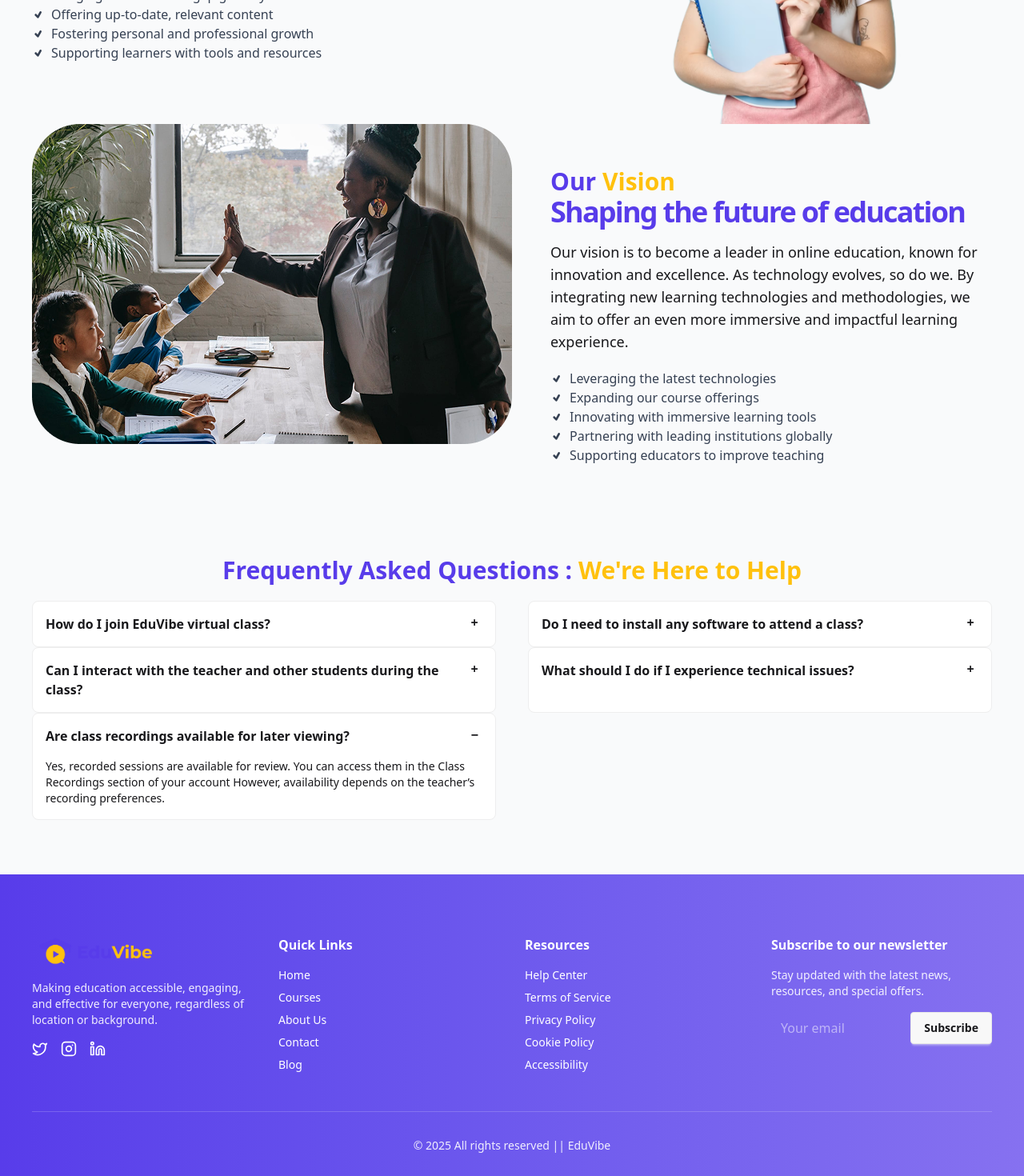
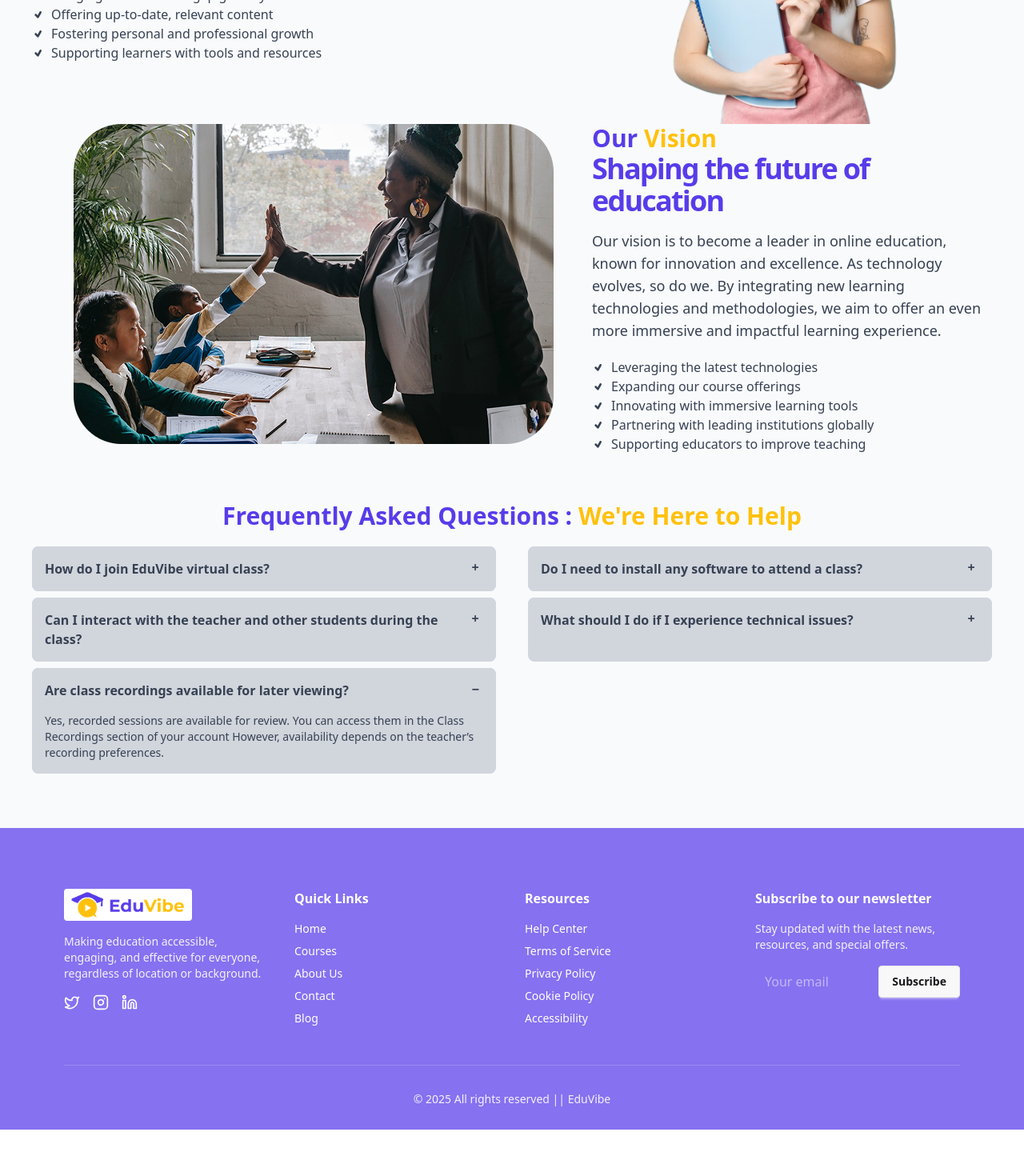
Before and after one commit to bornilshopno/eduvibe-react, a React (Vite) app: page /about in a window 1280 px wide. Shown: the part 1139-2609 px from the top of the page at 80% size. After the commit the page ends 2551 px from the top, so only its background shows below. Built offline with nearby package versions, Linux system fonts and the light colour scheme; no server answers.

Commit message:
some CSS fixed of About Us Page

```diff
--- a/src/pages/about/Faq.jsx
+++ b/src/pages/about/Faq.jsx
@@ -10,7 +10,7 @@ const Faq = () => {
                 titleSecond=" We're Here to Help"
                 description=""
             />
-            <div className='grid lg:grid-cols-2 gap-x-10 '>
+            <div className='grid lg:grid-cols-2 gap-x-10 gap-y-2'>
               <FaqQuestion
               question="How do I join EduVibe virtual class?"
               answer=" To join a virtual class, log in to your account, navigate to the My Classes section, and click on the class link at the scheduled time. Ensure you have a stable internet connection and a compatible browser for the best experience."
--- a/src/pages/about/OurJourney.jsx
+++ b/src/pages/about/OurJourney.jsx
@@ -50,7 +50,7 @@ const OurJourney = () => {
             {/* vision  */}
             <div className='flex flex-col lg:flex-row-reverse gap-12'>
                 {/* Text Section */}
-                <div className="flex flex-col justify-center lg:w-1/2">
+                <div className="flex flex-col justify-center lg:w-5/12">
                     <h1 className="md:text-3xl text-xl text-primary-600  font-bold">
                         Our <span className="text-secondary-600">Vision</span>
                     </h1>
@@ -58,7 +58,7 @@ const OurJourney = () => {
                         Shaping the future of education
 
                     </h2>
-                    <p className="mt-4 text-lg text-muted-foreground">Our vision is to become a leader in online education, known for innovation and excellence. As technology evolves, so do we. By integrating new learning technologies and methodologies, we aim to offer an even more immersive and impactful learning experience.</p>
+                    <p className="mt-4 text-lg text-gray-700">Our vision is to become a leader in online education, known for innovation and excellence. As technology evolves, so do we. By integrating new learning technologies and methodologies, we aim to offer an even more immersive and impactful learning experience.</p>
                     <div className='py-5'>
                         <FeatureText text="Leveraging the latest technologies"></FeatureText>
                         <FeatureText text="Expanding our course offerings"></FeatureText>
@@ -79,7 +79,7 @@ const OurJourney = () => {
                         className="rounded-lg object-cover w-full h-full"
                     /> */}
 
-                    <div className='w-[600px] h-[500px]'>
+                    <div className='text-left items-center'>
                         <img src={photo4} alt="vision" className="object-cover w-full h-auto rounded-lg" />
                     </div>
                 </div>
--- a/src/shared components/FaqQuestion.jsx
+++ b/src/shared components/FaqQuestion.jsx
@@ -2,10 +2,10 @@ import React from 'react';
 
 const FaqQuestion = ({question, answer}) => {
     return (
-        <div className="collapse collapse-plus bg-base-100 border border-base-300">
-        <input type="radio" name="my-accordion-3" defaultChecked />
-        <div className="collapse-title font-semibold">{question}</div>
-        <div className="collapse-content text-sm">{answer}</div>
+        <div className="collapse collapse-plus bg-gray-300 dark:bg-gray-800 text-gray-700 dark:text-white border-none">
+        <input type="radio" name="my-accordion-3" className='bg-gray-300 dark:bg-gray-800 text-gray-700 dark:text-white' defaultChecked />
+        <div className="collapse-title font-semibold bg-gray-300 dark:bg-gray-800 text-gray-700 dark:text-white">{question}</div>
+        <div className="collapse-content text-sm bg-gray-300 dark:bg-gray-800 text-gray-700 dark:text-white">{answer}</div>
     </div>
     );
 };
--- a/src/shared components/Footer.jsx
+++ b/src/shared components/Footer.jsx
@@ -4,14 +4,18 @@ import logo from "../assets/logo.png"
 
 const Footer = () => {
   return (
-        <section className="bg-gradient-to-r from-primary-600 to-primary-400 text-white">
+    <section className="bg-primary-400 text-white px-5 md:px-7 lg:px-10  dark:bg-primary-600">
+
       <footer className="container mx-auto py-4 md:py-7 px-3 md:px-10 ">
         <div className="container pt-12">
           <div className="grid gap-8 md:grid-cols-4">
             <div>
               <div className="flex items-center space-x-2 mb-4">
                 <Link>
-                             <img src={logo} alt="logo" className="h-10 rounded-sm " /></Link>
+                  <div className="bg-white rounded-sm">
+                    <img src={logo} alt="logo" className="h-10 rounded-sm " />
+                  </div>
+                </Link>
               </div>
               <p className="text-sm opacity-90 mb-4">
                 Making education accessible, engaging, and effective for
```
Lines whose indentation alone changed are shown as unchanged.
